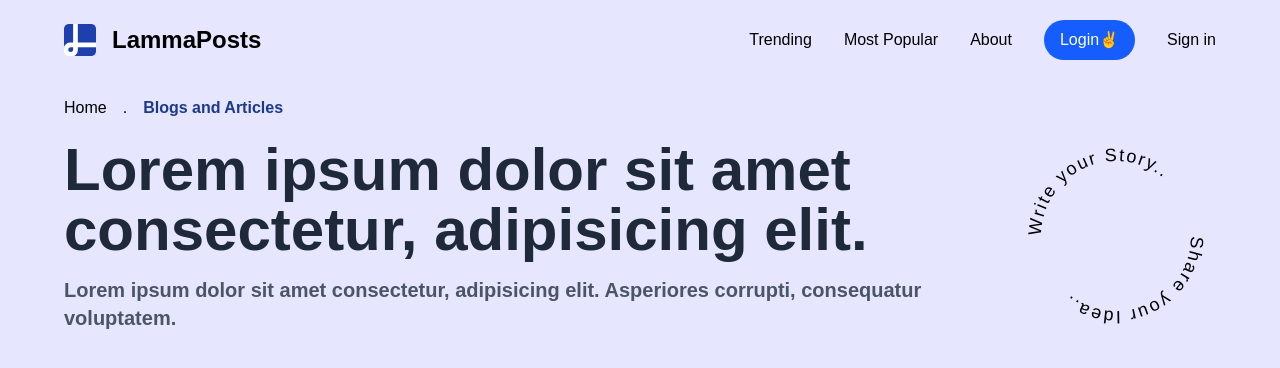
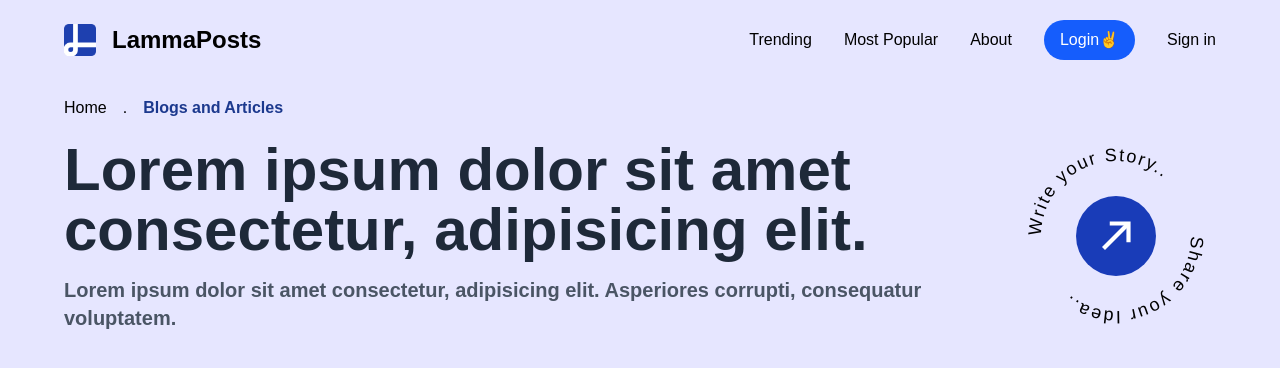
Before and after one commit to chinmaysubandh/DevOutlets, a React (Vite) app in the folder client/: page / in a window 1280 px wide. Shown: the top 368 px of the page. Built offline with nearby package versions, Linux system fonts and the light colour scheme; no server answers.

Commit message:
animated button position corrected

```diff
--- a/client/src/pages/HomePage.jsx
+++ b/client/src/pages/HomePage.jsx
@@ -21,12 +21,12 @@ const HomePage = () => {
 
         </div>
         {/* animated button */}
-        <Link to='/write'>
+        <Link to='/write' className=' relative'>
           <svg
             viewBox="0 0 200 200"
             width="200"
             height="200"
-            className='text-lg tracking-widest relative'
+            className='  text-lg tracking-widest'
 
           >
             <path id="circlePath"
@@ -38,6 +38,8 @@ const HomePage = () => {
               <textPath href="#circlePath" startOffset="0%">Write your Story..</textPath>
               <textPath href="#circlePath" startOffset="50%">Share your Idea..</textPath>
             </text>
+
+          </svg>
           <button className='rounded-full absolute top-0 left-0 right-0 bottom-0 h-20 w-20 m-auto flex items-center justify-center bg-blue-800'>
             <svg
               xmlns="http://www.w3.org/2000/svg"
@@ -54,8 +56,6 @@ const HomePage = () => {
             </svg>
 
           </button>
-
-        </svg>
         </Link>
 
       </div>
```
Lines whose indentation alone changed are shown as unchanged.
